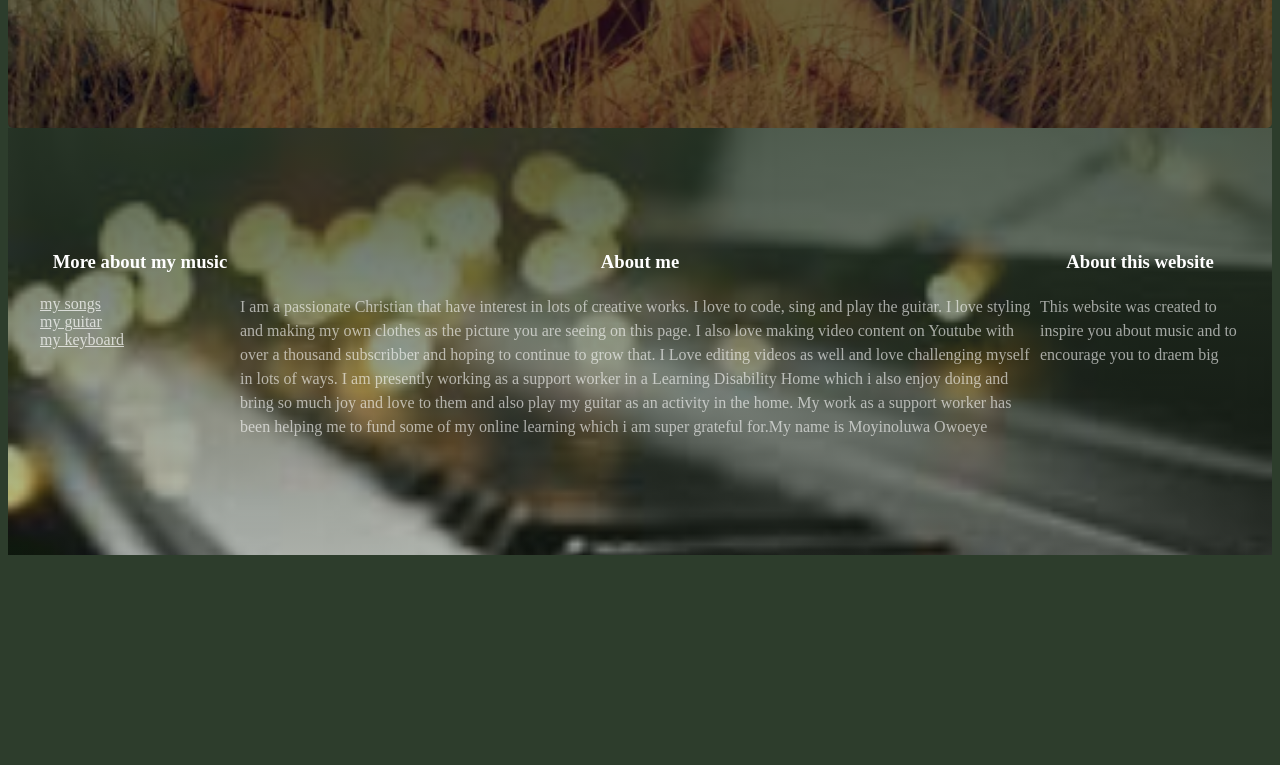
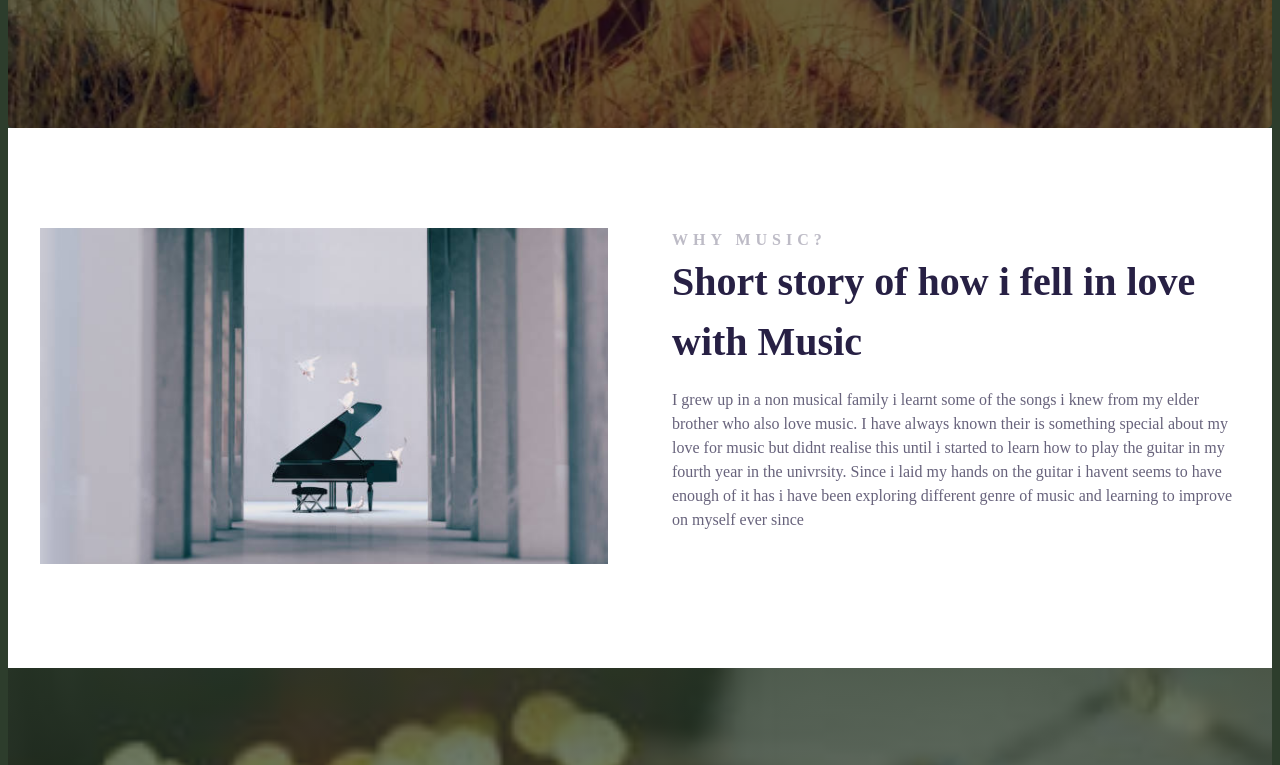
Before and after one commit to Moredebbs/music-project, a plain HTML site: page index.html in a window 1280 px wide. Shown: the part 620-1385 px from the top of the page. Before the commit the page ends 1183 px from the top, so only its background shows below. Drawn offline with Linux system fonts and the light colour scheme.

Commit message:
added  and styled first section of the main element

```diff
--- a/index.html
+++ b/index.html
@@ -20,9 +20,33 @@
         <h2>My everyday passion</h2>
         <a href="#more">Learn more</a>
       </header>
-
+      <main>
+        <section class="grid grid-2-colomn">
+          <div>
+            <img
+              src="/images/organ.jpg"
+              alt="picture of a grand piano"
+              class="img-responsive"
+            />
+          </div>
+          <div>
+            <h2>Why Music?</h2>
+            <h3>Short story of how i fell in love with Music</h3>
+            <p>
+              I grew up in a non musical family i learnt some of the songs i
+              knew from my elder brother who also love music. I have always
+              known their is something special about my love for music but didnt
+              realise this until i started to learn how to play the guitar in my
+              fourth year in the univrsity. Since i laid my hands on the guitar
+              i havent seems to have enough of it has i have been exploring
+              different genre of music and learning to improve on myself ever
+              since
+            </p>
+          </div>
+        </section>
+      </main>
       <footer>
-        <section class="grid">
+        <section class="grid grid-3-colomn">
           <div>
             <h3>More about my music</h3>
             <ul>
--- a/src/style.css
+++ b/src/style.css
@@ -49,13 +49,51 @@ header a {
   margin: 32px;
   display: inline-block;
 }
+.img-responsive {
+  max-width: 100%;
+}
+main {
+  background-color: white;
+}
+main h2 {
+  font-weight: 700;
+  font-size: 16px;
+  line-height: 1.5;
+  letter-spacing: 5px;
+  color: #272044;
+  opacity: 0.3;
+  text-transform: uppercase;
+  margin: 0;
+}
+main h3 {
+  font-weight: 700;
+  font-size: 40px;
+  line-height: 1.5;
+  color: #272044;
+  margin: 0;
+}
+main p {
+  font-style: normal;
+  font-weight: 400;
+  font-size: 16px;
+  line-height: 1.5;
+  color: #272044;
+  opacity: 0.7;
+}
 section {
   max-width: 1200px;
   margin: 0 auto;
+  padding: 100px 0;
+}
+.grid-2-colomn {
+  grid-template-columns: 1fr 1fr;
+}
+.grid-3-colomn {
+  grid-template-columns: 1fr 4fr 1fr;
 }
 .grid {
   display: grid;
-  grid-template-columns: 1fr 4fr 1fr;
+  grid-gap: 64px;
 }
 footer {
   color: white;
@@ -66,7 +104,6 @@ footer {
     url("/images/piano.jpeg");
   background-repeat: no-repeat;
   background-size: cover;
-  padding: 100px 0;
 }
 footer h3 {
   font-weight: 700;
@@ -105,4 +142,14 @@ footer a {
   header h3 {
     font-size: 16px;
   }
+  .grid {
+    grid-template-columns: 1fr;
+    grid-gap: 32px;
+  }
+  section {
+    padding: 30px;
+  }
+  footer a {
+    text-align: center;
+  }
 }
```
Also changed, not shown: images/note.jpeg (added), images/organ.jpg (added).
